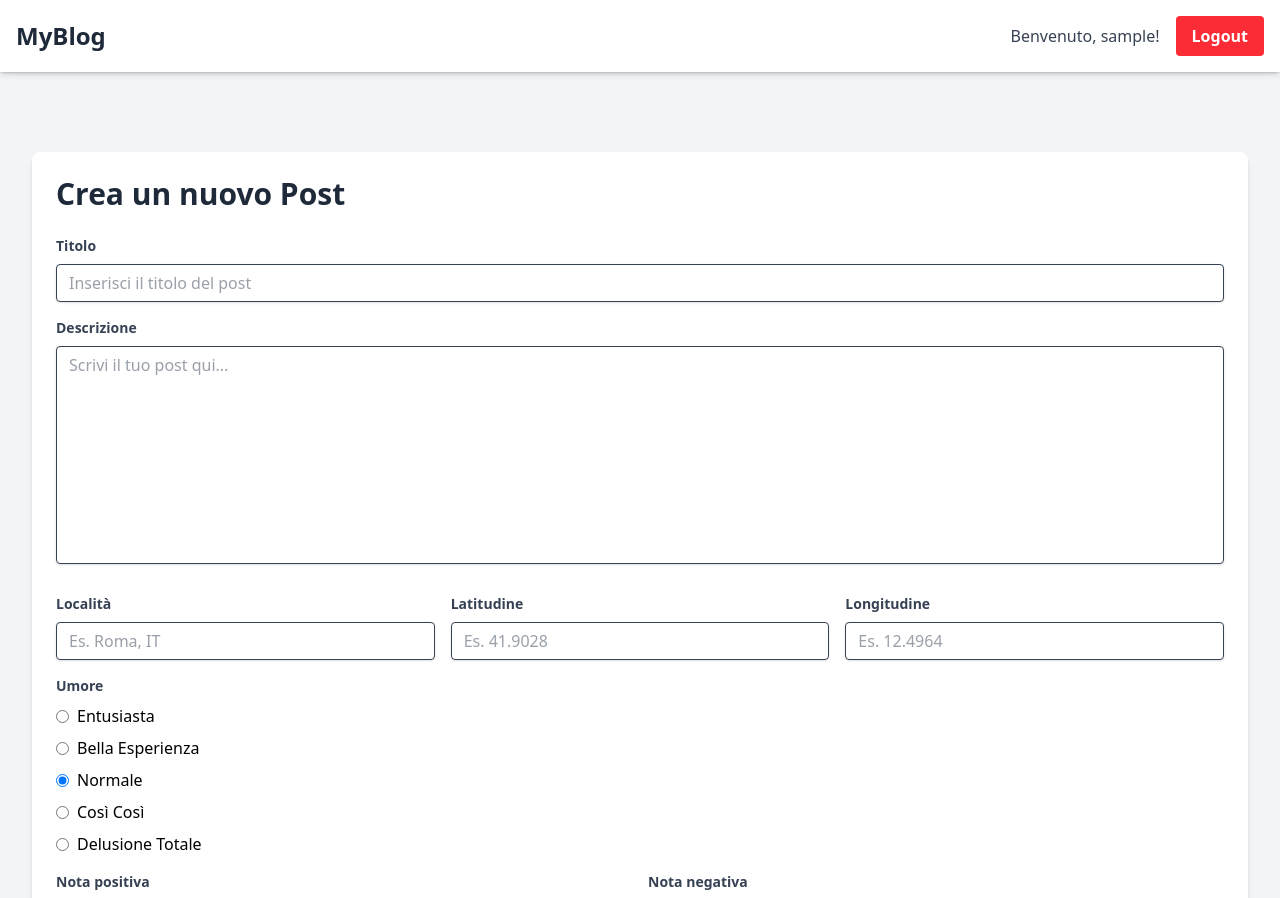
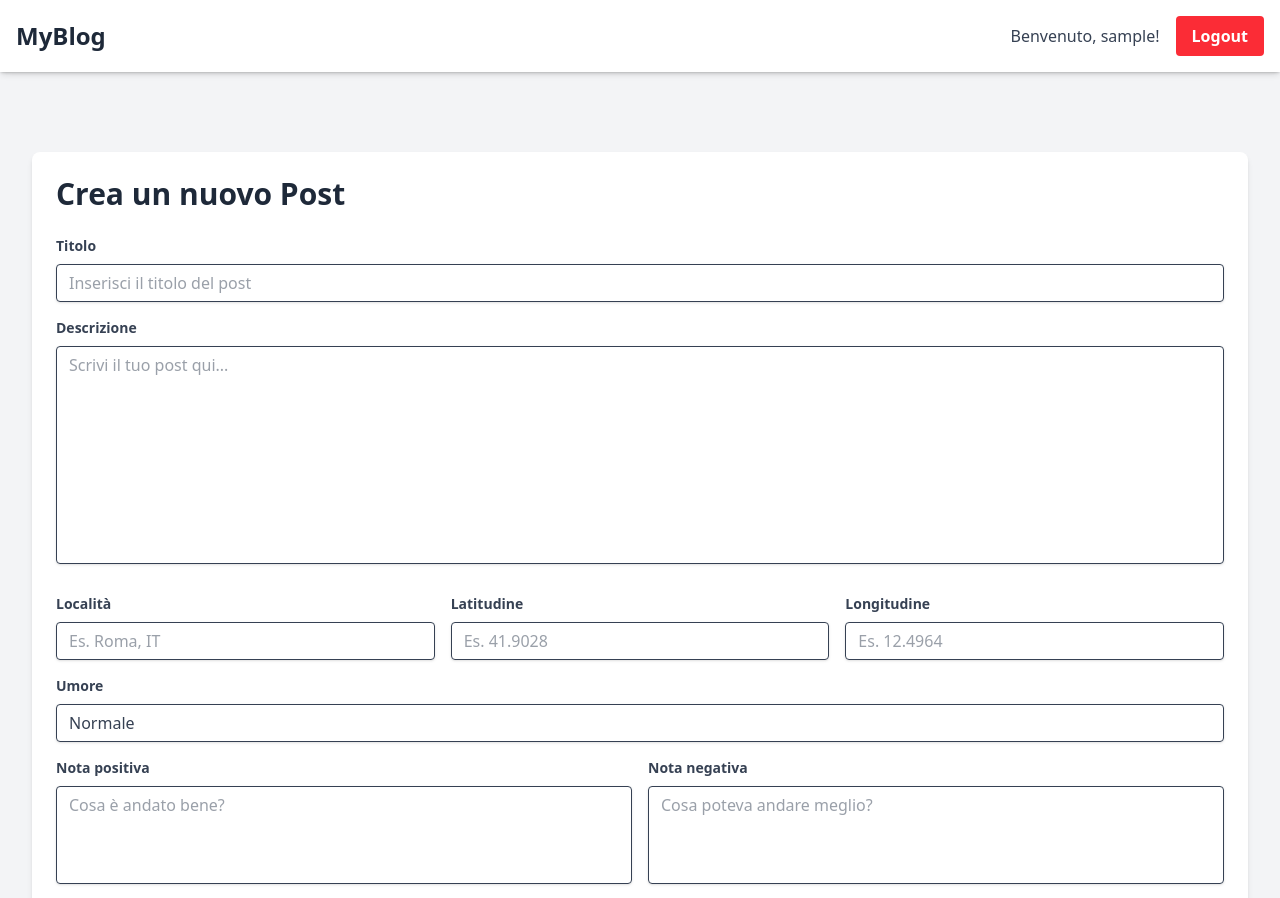
Before and after one commit to AlbertoOrlando/travel-journal-app, a React (Vite) app in the folder frontend/: page /create-post in a window 1280 px wide. Shown: the top 898 px of the page. Built offline with nearby package versions, Linux system fonts and the light colour scheme; sample sign-in values are in the browser's storage.

Commit message:
feat: update mood selection in Filters and PostForm; change option text for clarity and switch to dropdown in PostForm

```diff
--- a/frontend/src/components/Filters.jsx
+++ b/frontend/src/components/Filters.jsx
@@ -33,7 +33,7 @@ const Filters = ({ onFilter }) => {
                 onChange={(e) => { setMood(e.target.value); emit({ mood: e.target.value }); }}
                 className="w-full px-4 py-2 border rounded-md focus:outline-none focus:ring-2 focus:ring-blue-500"
             >
-                <option value="">Tutti gli umori</option>
+                <option value="">Umore</option>
                 <option value="entusiasta">Entusiasta</option>
                 <option value="bella esperienza">Bella esperienza</option>
                 <option value="normale">Normale</option>
--- a/frontend/src/components/PostForm.jsx
+++ b/frontend/src/components/PostForm.jsx
@@ -147,29 +147,24 @@ const PostForm = ({ initialData = {}, onSubmit, loading, error }) => {
                 </div>
             </div>
 
-            {/* Mood - selezione verticale */}
+            {/* Mood - menu a tendina */}
             <div className="mb-4">
-                <span className="block text-gray-700 text-sm font-bold mb-2">Umore</span>
-                <div className="flex flex-col gap-2" role="radiogroup" aria-label="Seleziona umore">
-                    {[
-                        'entusiasta',
-                        'bella esperienza',
-                        'normale',
-                        'così così',
-                        'delusione totale',
-                    ].map((opt) => (
-                        <label key={opt} className="inline-flex items-center gap-2 cursor-pointer">
-                            <input
-                                type="radio"
-                                name="mood"
-                                value={opt}
-                                checked={formData.mood === opt}
-                                onChange={handleChange}
-                            />
-                            <span className="capitalize">{opt}</span>
-                        </label>
-                    ))}
-                </div>
+                <label htmlFor="mood" className="block text-gray-700 text-sm font-bold mb-2">
+                    Umore
+                </label>
+                <select
+                    id="mood"
+                    name="mood"
+                    value={formData.mood}
+                    onChange={handleChange}
+                    className="shadow appearance-none border rounded w-full py-2 px-3 text-gray-700 leading-tight focus:outline-none focus:shadow-outline"
+                >
+                    <option value="entusiasta">Entusiasta</option>
+                    <option value="bella esperienza">Bella esperienza</option>
+                    <option value="normale">Normale</option>
+                    <option value="così così">Così così</option>
+                    <option value="delusione totale">Delusione totale</option>
+                </select>
             </div>
 
             {/* Note positive/negative */}
```
